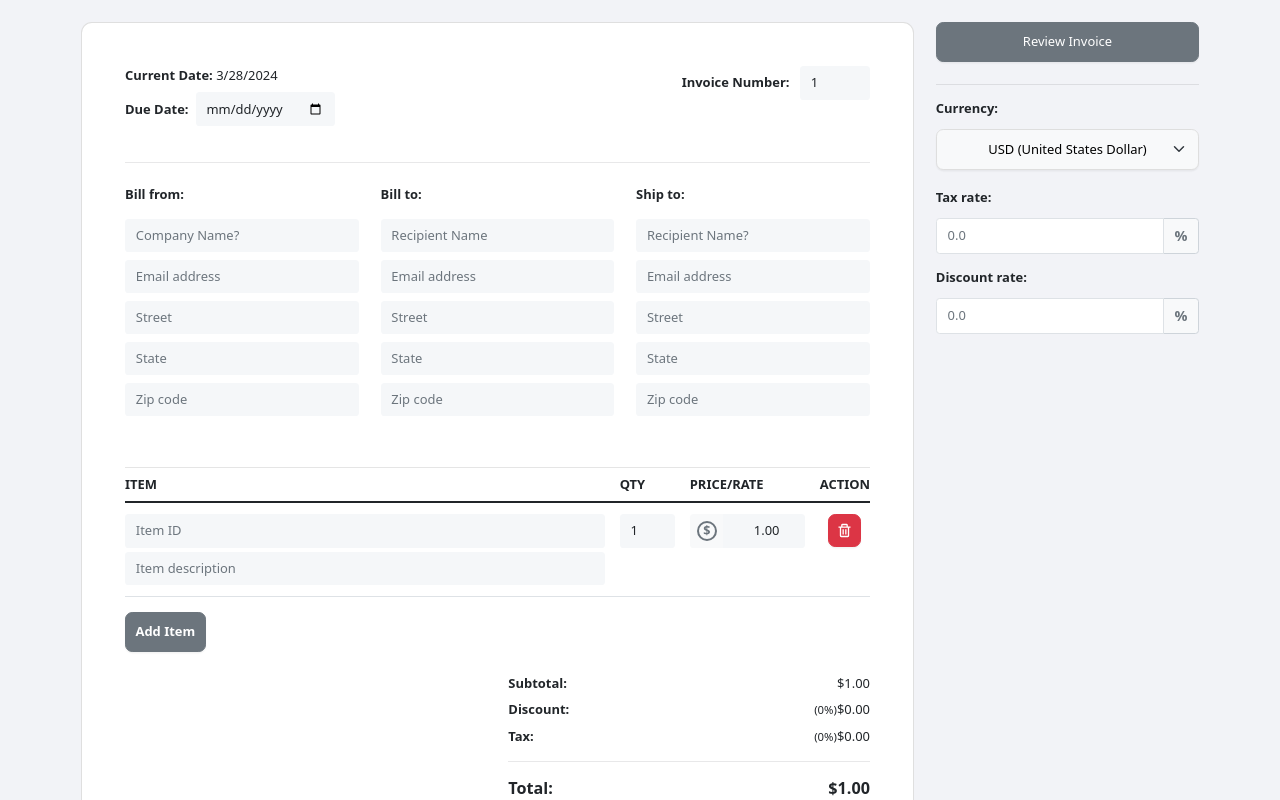
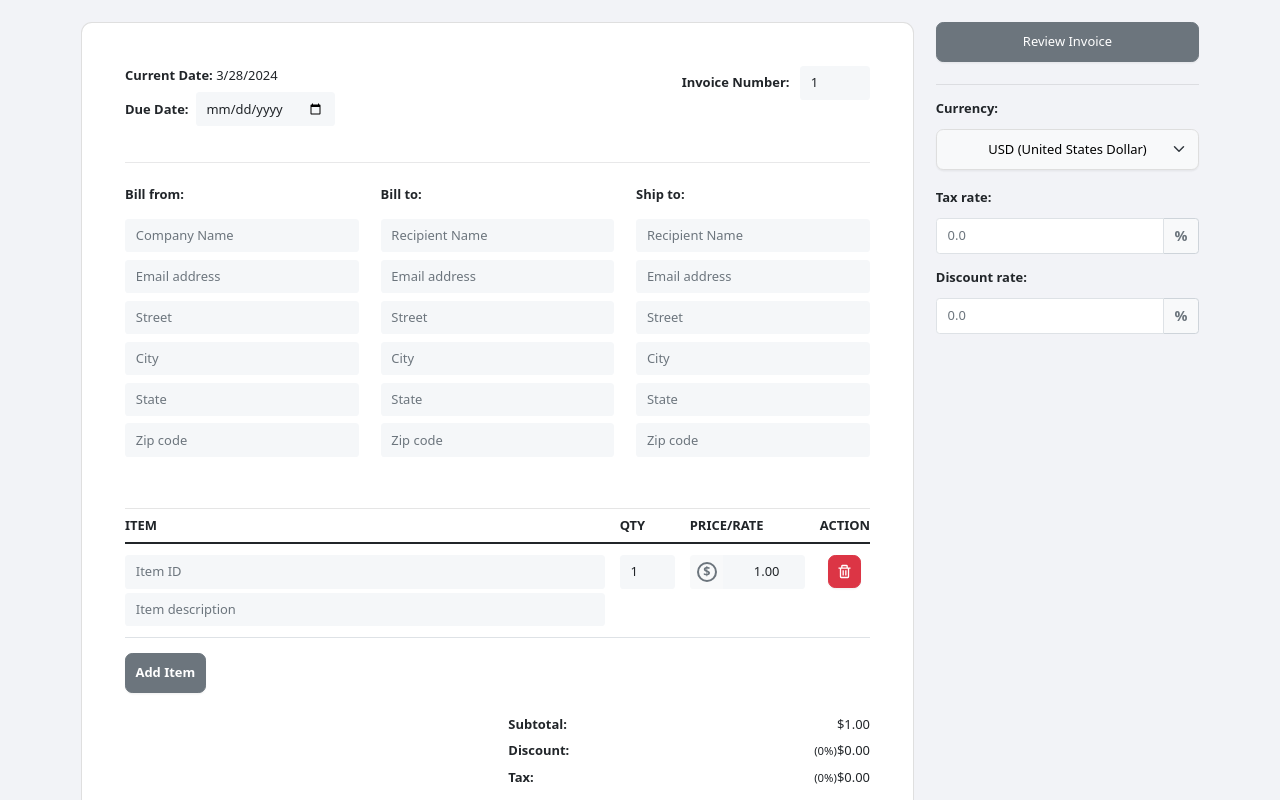
Before and after one commit to PhoebeCheng9911/Quick_Invoice, a React (Create React App) app: page / in a window 1280 px wide. Shown: the top 800 px of the page. Built offline with nearby package versions, Linux system fonts and the light colour scheme.

Commit message:
add street to address

```diff
--- a/src/components/InvoiceForm.js
+++ b/src/components/InvoiceForm.js
@@ -21,16 +21,19 @@ class InvoiceForm extends React.Component {
       shipTo: '',
       shipToEmail: '',
       shipToStreet: '',
+      shipToCity: '',
       shipToState: '',
       shipToZipCode: '',
       billFrom: '',
       billFromEmail: '',
       billFromStreet: '',
+      billFromCity: '',
       billFromState: '',
       billFromZipCode: '',
       billTo: '',
       billToEmail: '',
       billToStreet: '',
+      billToCity: '',
       billToState: '',
       billToZipCode: '',
       notes: '',
@@ -161,9 +164,10 @@ class InvoiceForm extends React.Component {
             <Row className="mb-5">
               <Col>
                 <Form.Label className="fw-bold">Bill from:</Form.Label>
-                <Form.Control placeholder={"Company Name?"} rows={3} value={this.state.billFrom} type="text" name="billFrom" className="my-2" onChange={(event) => this.editField(event)} autoComplete="name" required="required"/>
+                <Form.Control placeholder={"Company Name"} rows={3} value={this.state.billFrom} type="text" name="billFrom" className="my-2" onChange={(event) => this.editField(event)} autoComplete="name" required="required"/>
                 <Form.Control placeholder={"Email address"} value={this.state.billFromEmail} type="email" name="billFromEmail" className="my-2" onChange={(event) => this.editField(event)} autoComplete="email" required="required"/>
                 <Form.Control placeholder={"Street"} value={this.state.billFromStreet} type="text" name="billFromStreet" className="my-2" autoComplete="address" onChange={(event) => this.editField(event)} required="required"/>
+                <Form.Control placeholder={"City"} value={this.state.billFromCity} type="text" name="billFromCity" className="my-2" autoComplete="address" onChange={(event) => this.editField(event)} required="required"/>
                 <Form.Control placeholder={"State"} value={this.state.billFromState} type="text" name="billFromState" className="my-2" autoComplete="address" onChange={(event) => this.editField(event)} required="required"/>
                 <Form.Control placeholder={"Zip code"} value={this.state.billFromZipCode} type="text" name="billFromZipCode" className="my-2" autoComplete="address" onChange={(event) => this.editField(event)} required="required"/>
 
@@ -173,14 +177,16 @@ class InvoiceForm extends React.Component {
                 <Form.Control placeholder={"Recipient Name"} rows={3} value={this.state.billTo} type="text" name="billTo" className="my-2" onChange={(event) => this.editField(event)} autoComplete="name" required="required"/>
                 <Form.Control placeholder={"Email address"} value={this.state.billToEmail} type="email" name="billToEmail" className="my-2" onChange={(event) => this.editField(event)} autoComplete="email" required="required"/>
                 <Form.Control placeholder={"Street"} value={this.state.billToStreet} type="text" name="billToStreet" className="my-2" autoComplete="address" onChange={(event) => this.editField(event)} required="required"/>
+                <Form.Control placeholder={"City"} value={this.state.billToCity} type="text" name="billToCity" className="my-2" autoComplete="address" onChange={(event) => this.editField(event)} required="required"/>
                 <Form.Control placeholder={"State"} value={this.state.billToState} type="text" name="billToState" className="my-2" autoComplete="address" onChange={(event) => this.editField(event)} required="required"/>
                 <Form.Control placeholder={"Zip code"} value={this.state.billToZipCode} type="text" name="billToZipCode" className="my-2" autoComplete="address" onChange={(event) => this.editField(event)} required="required"/>
               </Col>
               <Col>
                 <Form.Label className="fw-bold">Ship to:</Form.Label>
-                <Form.Control placeholder={"Recipient Name?"} rows={3} value={this.state.shipTo} type="text" name="shipTo" className="my-2" onChange={(event) => this.editField(event)} autoComplete="name" required="required"/>
+                <Form.Control placeholder={"Recipient Name"} rows={3} value={this.state.shipTo} type="text" name="shipTo" className="my-2" onChange={(event) => this.editField(event)} autoComplete="name" required="required"/>
                 <Form.Control placeholder={"Email address"} value={this.state.shipToEmail} type="email" name="shipToEmail" className="my-2" onChange={(event) => this.editField(event)} autoComplete="email" required="required"/>
                 <Form.Control placeholder={"Street"} value={this.state.shipToStreet} type="text" name="shipToStreet" className="my-2" autoComplete="address" onChange={(event) => this.editField(event)} required="required"/>
+                <Form.Control placeholder={"City"} value={this.state.shipToCity} type="text" name="shipToCity" className="my-2" autoComplete="address" onChange={(event) => this.editField(event)} required="required"/>
                 <Form.Control placeholder={"State"} value={this.state.shipToState} type="text" name="shipToState" className="my-2" autoComplete="address" onChange={(event) => this.editField(event)} required="required"/>
                 <Form.Control placeholder={"Zip code"} value={this.state.shipToZipCode} type="text" name="shipToZipCode" className="my-2" autoComplete="address" onChange={(event) => this.editField(event)} required="required"/>
               </Col>
--- a/src/components/InvoiceModal.js
+++ b/src/components/InvoiceModal.js
@@ -53,6 +53,7 @@ class InvoiceModal extends React.Component {
                   <div className="fw-bold">Billed from:</div>
                   <div>{this.props.info.billFrom||''}</div>
                   <div>{this.props.info.billFromStreet||''}</div>
+                  <div>{this.props.info.billFromCity||''}</div>
                   <div>{this.props.info.billFromState||''}</div>
                   <div>{this.props.info.billFromZipCode||''}</div>
                   <div>{this.props.info.billFromEmail||''}</div>
@@ -61,6 +62,7 @@ class InvoiceModal extends React.Component {
                   <div className="fw-bold">Billed to:</div>
                   <div>{this.props.info.billTo||''}</div>
                   <div>{this.props.info.billToStreet||''}</div>
+                  <div>{this.props.info.billToCity||''}</div>
                   <div>{this.props.info.billToState||''}</div>
                   <div>{this.props.info.billToZipCode||''}</div>
 
@@ -70,6 +72,7 @@ class InvoiceModal extends React.Component {
                   <div className="fw-bold">Shipped to:</div>
                   <div>{this.props.info.shipTo||''}</div>
                   <div>{this.props.info.shipToStreet||''}</div>
+                  <div>{this.props.info.shipToCity||''}</div>
                   <div>{this.props.info.shipToState||''}</div>
                   <div>{this.props.info.shipToZipCode||''}</div>
                   <div>{this.props.info.shipToEmail||''}</div>
```
